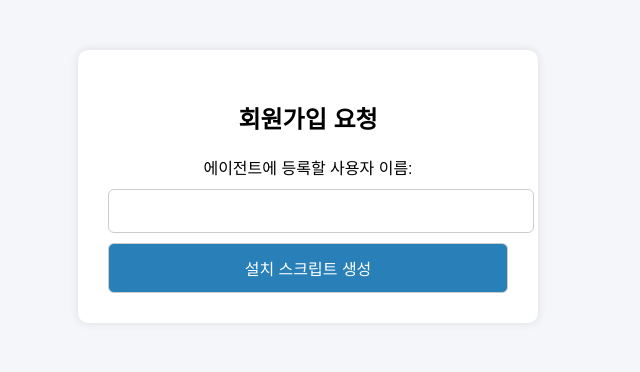
After one commit to KwonHyeJin0514/Clozmos, a Flask app: template templates/request_signup.html in a window 1280 px wide. The commit adds this page. Shown: the top 372 px of the page, without its empty margins (332-972 px from the left). Run offline with Flask 3, Linux system fonts and the light colour scheme; the template is opened without the code that fills it, so the values that code supplies are empty.

Commit message:
회원가입 추가 + 로고 삽입(미완)

```diff
--- a/app.py
+++ b/app.py
@@ -1,8 +1,8 @@
-from flask import jsonify, Flask, render_template, request, redirect, url_for, session, flash
+from flask import jsonify, Flask, render_template, request, redirect, url_for, session, flash, send_file
 from zabbix_api import (
     get_auth_token, get_all_hosts, get_user_host, get_item_id, get_latest_data,
     get_user_info, update_user_field, validate_user_password, delete_user_account,
-    get_alert_logs
+    get_alert_logs, create_zabbix_user
 )
 
 #자빅스와 연동하기 위해 만든 api 함수들
@@ -21,9 +21,12 @@ app = Flask(__name__)
 #session 보안을 위하여 비밀키 설정
 app.secret_key = 'secret_key'
 
+ZABBIX_SERVER_IP = "172.29.109.42"
+ZABBIX_ADMIN_ID = "Admin"
+ZABBIX_ADMIN_PW = "zabbix"
+
 
 #다국어 지원 코드
-
 #번역키를 호출함
 @app.context_processor
 def inject_translations():
@@ -340,6 +343,59 @@ def report():
     return render_template('report.html', lang=lang)
 
 
+#회원가입 페이지 + 설치파일 생성
+@app.route('/register', methods=['GET', 'POST'])
+def register():
+    if request.method == 'POST':
+        username = request.form['username']
+        password = request.form['password']
+        email = request.form['email']
+        os_type = request.form['os_type']
+
+        try:
+            admin_token = get_auth_token(ZABBIX_ADMIN_ID, ZABBIX_ADMIN_PW)
+            create_zabbix_user(admin_token, username, password, email)
+        except Exception as e:
+            flash(f"Zabbix 사용자 생성 실패: {str(e)}")
+            return redirect(url_for('register'))
+
+        timestamp = int(time.time())
+        if os_type == 'linux':
+            path = f"/tmp/install_{username}_{timestamp}.sh"
+            with open(path, 'w') as f:
+                f.write(f"""#!/bin/bash
+sudo apt update
+sudo apt install zabbix-agent -y
+sudo sed -i 's/^Server=.*/Server={ZABBIX_SERVER_IP}/' /etc/zabbix/zabbix_agentd.conf
+sudo sed -i 's/^Hostname=.*/Hostname={username}/' /etc/zabbix/zabbix_agentd.conf
+sudo sed -i 's/^# HostMetadata=.*/HostMetadata=zabbix_agent/' /etc/zabbix/zabbix_agentd.conf
+sudo systemctl enable zabbix-agent
+sudo systemctl restart zabbix-agent
+""")
+            os.chmod(path, 0o755)
+        else:
+            path = f"/tmp/install_{username}_{timestamp}.bat"
+            with open(path, 'w') as f:
+                f.write(f"""@echo off
+msiexec /i https://cdn.zabbix.com/zabbix/binaries/stable/6.0/6.0.20/zabbix_agent-6.0.20-windows-amd64-openssl.msi /quiet
+timeout 10
+echo Server={ZABBIX_SERVER_IP}>> "C:\\Program Files\\Zabbix Agent\\zabbix_agentd.conf"
+echo Hostname={username}>> "C:\\Program Files\\Zabbix Agent\\zabbix_agentd.conf"
+echo HostMetadata=zabbix_agent>> "C:\\Program Files\\Zabbix Agent\\zabbix_agentd.conf"
+net start "Zabbix Agent"
+""")
+
+        flash("계정이 생성되었습니다. 설치 파일을 다운로드하세요.")
+        return render_template('register_done.html', username=username, os_type=os_type, timestamp=timestamp)
+
+    return render_template('register.html')
+
+#설치 파일 다운로드
+@app.route('/download/agent/<os_type>/<username>/<timestamp>')
+def download_agent_script(os_type, username, timestamp):
+    ext = 'sh' if os_type == 'linux' else 'bat'
+    path = f"/tmp/install_{username}_{timestamp}.{ext}"
+    return send_file(path, as_attachment=True)
 
 #서버 실행 (포트 5000, 외부 접속 허용)
 if __name__ == '__main__':
--- a/templates/dashboard.html
+++ b/templates/dashboard.html
@@ -90,6 +90,10 @@
 <body>
     <div id="menuToggle">☰</div>
     <div id="sideMenu">
+
+        <div style="text-align: center; margin-bottom: 20px;">
+            <img src="{{ url_for('static', filename='logo.png') }}" alt="로고" style="height: 60px; margin-top: -20px;">
+        </div>
         <a href="/dashboard" style="background-color:rgba(128,167,250,0.82);">{{ _('Dashboard') }}</a>
         <a href="/user_info">{{ _('User Info') }}</a>
         <a href="/report">{{ _('Report') }}</a>
--- a/templates/manage.html
+++ b/templates/manage.html
@@ -110,6 +110,10 @@
     <div id="menuToggle" style="color:rgba(92, 140, 245, 0.82);">☰</div>
 
     <div id="sideMenu">
+
+        <div style="text-align: center; margin-bottom: 20px;">
+            <img src="{{ url_for('static', filename='logo.png') }}" alt="로고" style="height: 60px; margin-top: -20px;">
+        </div>
         <a href="/dashboard">{{ _('Dashboard') }}</a>
         <a href="/user_info"  >{{ _('User Info') }}</a>
         <a href="/report">{{ _('Report') }}</a>
--- a/templates/report.html
+++ b/templates/report.html
@@ -134,6 +134,11 @@
     <div id="menuToggle" style="color:rgba(92, 140, 245, 0.82);">☰</div>
 
     <div id="sideMenu">
+
+        <div style="text-align: center; margin-bottom: 20px;">
+            <img src="{{ url_for('static', filename='logo.png') }}" alt="로고" style="height: 60px; margin-top: -20px;">
+        </div>
+
         <a href="/dashboard">{{ _('Dashboard') }}</a>
         <a href="/user_info">{{ _('User Info') }}</a>
         <a href="/report" style="background-color:rgba(128,167,250,0.82);">{{ _('Report') }}</a>
--- /dev/null
+++ b/templates/request_signup.html
@@ -0,0 +1,50 @@
+<!DOCTYPE html>
+<html lang="ko">
+<head>
+    <meta charset="UTF-8">
+    <title>회원가입 요청</title>
+    <style>
+        body {
+            font-family: Arial, sans-serif;
+            background-color: #f4f6f9;
+            padding: 50px;
+            margin: 0;
+        }
+        .container {
+            background: white;
+            padding: 30px;
+            max-width: 400px;
+            margin: auto;
+            border-radius: 10px;
+            box-shadow: 0 0 10px rgba(0,0,0,0.1);
+            text-align: center;
+        }
+        input[type="text"], input[type="submit"] {
+            width: 100%;
+            padding: 12px;
+            margin-top: 10px;
+            font-size: 16px;
+            border-radius: 6px;
+            border: 1px solid #ccc;
+        }
+        input[type="submit"] {
+            background-color: #2980b9;
+            color: white;
+            cursor: pointer;
+        }
+        input[type="submit"]:hover {
+            background-color: #3498db;
+        }
+    </style>
+</head>
+<body>
+    <div class="container">
+        <h2>회원가입 요청</h2>
+        <form method="POST">
+            <label>에이전트에 등록할 사용자 이름:</label><br>
+            <input type="text" name="username" required><br>
+            <input type="submit" value="설치 스크립트 생성">
+        </form>
+    </div>
+</body>
+</html>
--- a/templates/user_info.html
+++ b/templates/user_info.html
@@ -96,6 +96,10 @@
     <div id="menuToggle" style="color:rgba(92, 140, 245, 0.82);" >☰</div>
 
     <div id="sideMenu">
+        <div style="text-align: center; margin-bottom: 20px;">
+            <img src="{{ url_for('static', filename='logo.png') }}" alt="로고" style="height: 60px; margin-top: -20px;">
+        </div>
+
         <a href="/dashboard">{{ _('Dashboard') }}</a>
         <a href="/user_info" style="background-color:rgba(128,167,250,0.82);" >{{ _('User Info') }}</a>
         <a href="/report">{{ _('Report') }}</a>
--- a/templates/user_info_alert.html
+++ b/templates/user_info_alert.html
@@ -34,6 +34,10 @@
 
     <div id="menuToggle">☰</div>
     <div id="sideMenu">
+        <div style="text-align: center; margin-bottom: 20px;">
+            <img src="{{ url_for('static', filename='logo.png') }}" alt="로고" style="height: 60px; margin-top: -20px;">
+        </div>
+
         <a href="/dashboard">{{ _('Dashboard') }}</a>
         <a href="/user_info" style="background-color:rgba(128,167,250,0.82);" >{{ _('User Info') }}</a>
         <a href="/report">{{ _('Report') }}</a>
--- a/templates/user_info_delete.html
+++ b/templates/user_info_delete.html
@@ -21,6 +21,10 @@
 <body>
     <div id="menuToggle">☰</div>
     <div id="sideMenu">
+        <div style="text-align: center; margin-bottom: 20px;">
+            <img src="{{ url_for('static', filename='logo.png') }}" alt="로고" style="height: 60px; margin-top: -20px;">
+        </div>
+
         <a href="/dashboard">{{ _('Dashboard') }}</a>
         <a href="/user_info" style="background-color:rgba(128,167,250,0.82);" >{{ _('User Info') }}</a>
         <a href="/report">{{ _('Report') }}</a>
--- a/templates/user_info_email.html
+++ b/templates/user_info_email.html
@@ -25,6 +25,10 @@
 <body>
     <div id="menuToggle">☰</div>
     <div id="sideMenu">
+        <div style="text-align: center; margin-bottom: 20px;">
+            <img src="{{ url_for('static', filename='logo.png') }}" alt="로고" style="height: 60px; margin-top: -20px;">
+        </div>
+
         <a href="/dashboard">{{ _('Dashboard') }}</a>
         <a href="/user_info" style="background-color:rgba(128,167,250,0.82);" >{{ _('User Info') }}</a>
         <a href="/report">{{ _('Report') }}</a>
--- a/templates/user_info_language.html
+++ b/templates/user_info_language.html
@@ -20,6 +20,10 @@
 <body>
 <div id="menuToggle">☰</div>
 <div id="sideMenu">
+    <div style="text-align: center; margin-bottom: 20px;">
+            <img src="{{ url_for('static', filename='logo.png') }}" alt="로고" style="height: 60px; margin-top: -20px;">
+        </div>
+
     <a href="/dashboard">{{ _('Dashboard') }}</a>
         <a href="/user_info" style="background-color:rgba(128,167,250,0.82);" >{{ _('User Info') }}</a>
         <a href="/report">{{ _('Report') }}</a>
--- a/templates/user_info_name.html
+++ b/templates/user_info_name.html
@@ -111,6 +111,10 @@
     <div id="menuToggle">☰</div>
 
     <div id="sideMenu">
+        <div style="text-align: center; margin-bottom: 20px;">
+            <img src="{{ url_for('static', filename='logo.png') }}" alt="로고" style="height: 60px; margin-top: -20px;">
+        </div>
+
         <a href="/dashboard">{{ _('Dashboard') }}</a>
         <a href="/user_info" style="background-color:rgba(128,167,250,0.82);" >{{ _('User Info') }}</a>
         <a href="/report">{{ _('Report') }}</a>
--- a/templates/user_info_password.html
+++ b/templates/user_info_password.html
@@ -25,6 +25,10 @@
 <body>
   <div id="menuToggle">☰</div>
     <div id="sideMenu">
+        <div style="text-align: center; margin-bottom: 20px;">
+            <img src="{{ url_for('static', filename='logo.png') }}" alt="로고" style="height: 60px; margin-top: -20px;">
+        </div>
+
         <a href="/dashboard">{{ _('Dashboard') }}</a>
         <a href="/user_info" style="background-color:rgba(128,167,250,0.82);" >{{ _('User Info') }}</a>
         <a href="/report">{{ _('Report') }}</a>
--- a/zabbix_api.py
+++ b/zabbix_api.py
@@ -66,6 +66,27 @@ def get_user_info(token):
         "id": 5
     })["result"][0]
 
+def create_zabbix_user(admin_token, username, password, email):
+    return _post({
+        "jsonrpc": "2.0", "method": "user.create",
+        "params": {
+            "alias": username,
+            "passwd": password,
+            "name": username,
+            "surname": "-",
+            "groups": [{"usrgrpid": "7"}],
+            "user_medias": [{
+                "mediatypeid": "1",
+                "sendto": email,
+                "active": 0,
+                "severity": 63,
+                "period": "1-7,00:00-24:00"
+            }]
+        },
+        "auth": admin_token, "id": 12
+    })
+
+
 def update_user_field(token, field, value):
     user = get_user_info(token)
     userid = user["userid"]
@@ -109,7 +130,7 @@ def delete_user_account(token):
         "auth": token, "id": 7
     })
 
-def get_alert_logs(token, host_name):
+def get_alert_logs(token, host_name,max_logs=7):
     host_id = get_user_host(token, host_name, return_id=True)
     triggers = _post({
         "jsonrpc": "2.0",
```
Also changed, not shown: templates/login.html (+9 -0 lines), templates/request_signup_done.html (added, +45 -0 lines), static/logo.png.png (added).
